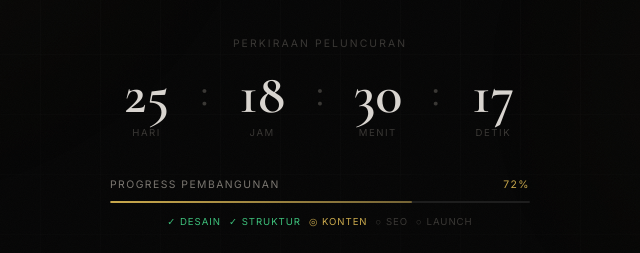
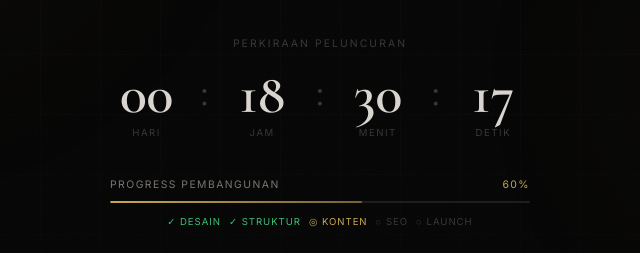
Before and after one commit to blackswan-id/blackswan-blog, a plain HTML site: page index.html in a window 1280 px wide. Shown: the part 486-739 px from the top of the page, 320-960 px from the left. Drawn offline with nearby package versions, Linux system fonts and the light colour scheme.

Commit message:
Update index.html

```diff
--- a/index.html
+++ b/index.html
@@ -525,7 +525,7 @@
 <script>
   // ─── COUNTDOWN TIMER ───
   // Ganti tanggal target di bawah: format 'YYYY-MM-DDTHH:MM:SS'
-  const TARGET = new Date('2026-05-01T00:00:00');
+  const TARGET = new Date('2026-04-06T00:00:00');
 
   function pad(n){ return String(n).padStart(2,'0'); }
 
@@ -557,7 +557,7 @@
 
   // ─── PROGRESS BAR ANIMATE ───
   // Ganti nilai 72 dengan persentase pembangunan yang sebenarnya (0–100)
-  const PROGRESS_PCT = 72;
+  const PROGRESS_PCT = 60;
 
   window.addEventListener('DOMContentLoaded', () => {
     setTimeout(() => {
```
